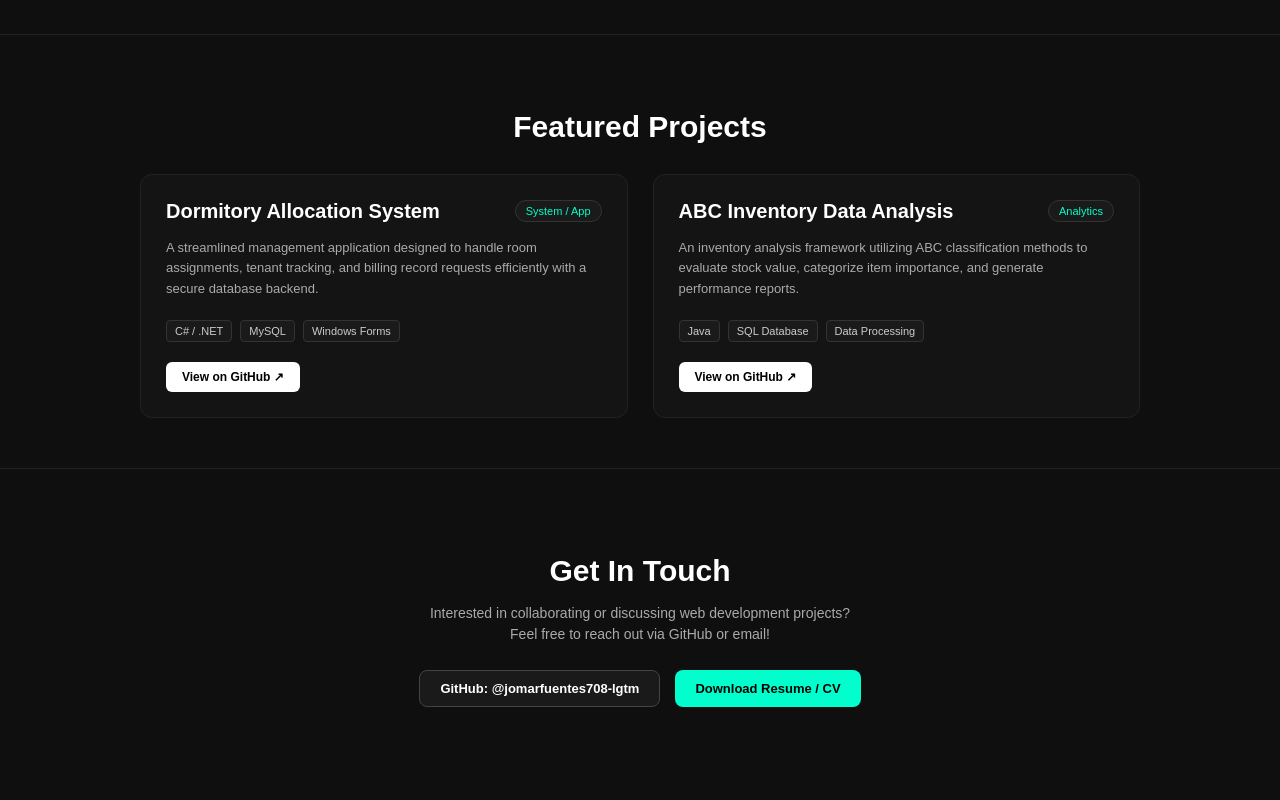
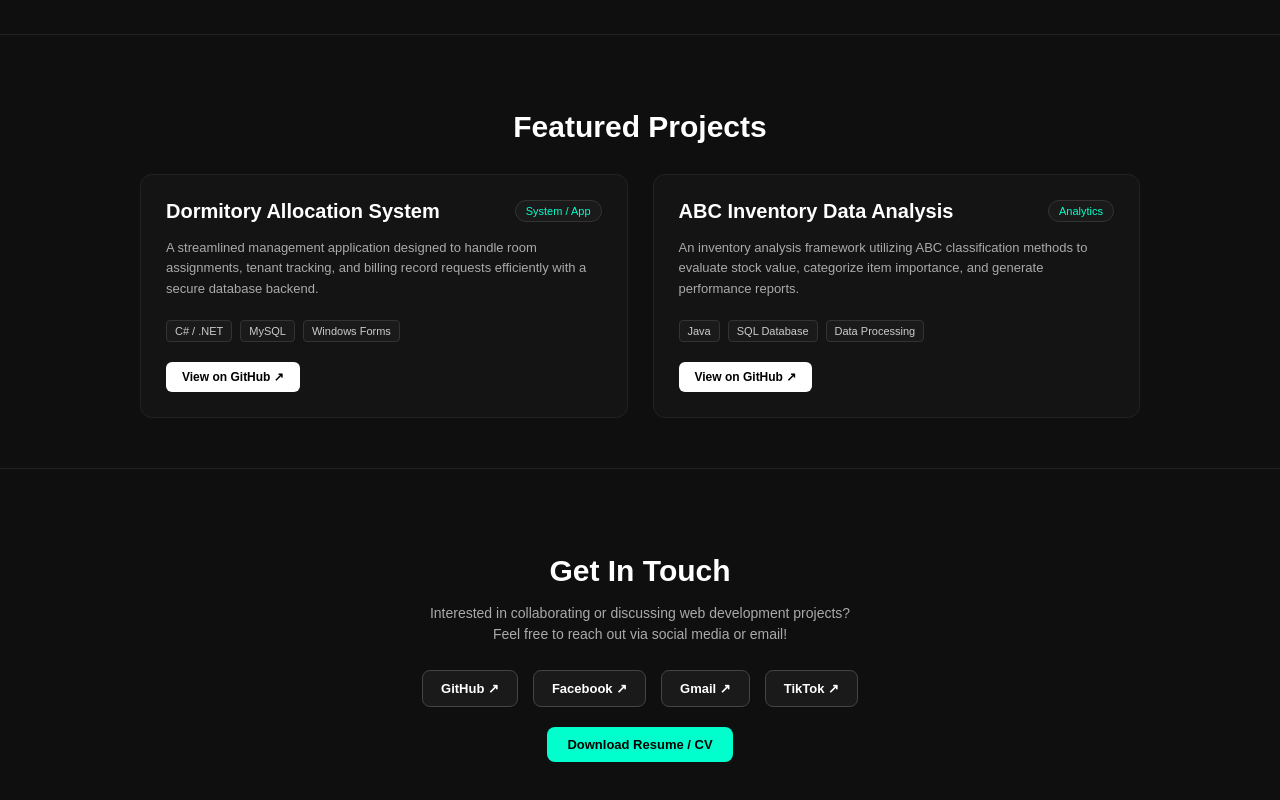
Before and after one commit to jomarfuentes708-lgtm/my-portfolio, a React (Vite) app in the folder My Porfolio/: page / in a window 1280 px wide. Shown: the part 1140-1940 px from the top of the page. Before the commit the page ends 1907 px from the top, so only its background shows below. Built offline with nearby package versions, Linux system fonts and the light colour scheme.

Commit message:
Add Facebook, Gmail, and TikTok contact buttons

```diff
--- a/My Porfolio/src/App.jsx
+++ b/My Porfolio/src/App.jsx
@@ -12,8 +12,8 @@ export default function App() {
   const [isPlaying, setIsPlaying] = useState(false);
   const audioRef = useRef(null);
 
-  // Images for the Slider
- const groupImages = ["/group1.jpg", "/group2.jpg"];
+  // Images for the Slider (2 images)
+  const groupImages = ["/group1.jpg", "/group2.jpg"];
   const [currentImageIndex, setCurrentImageIndex] = useState(0);
 
   useEffect(() => {
@@ -54,7 +54,7 @@ export default function App() {
   const handleDownloadCV = () => {
     const element = document.createElement("a");
     const file = new Blob([
-      "JOMAR FUENTES\nAspiring Web Developer\nCollege Student at Computer Communication Development Institute\n\nSkills: C#, Java, React with Vite, SQL, MySQL, Git, Tailwind CSS\nProjects: Dormitory Allocation System, ABC Inventory Data Analysis\nGitHub: https://github.com/jomarfuentes708-lgtm"
+      "JOMAR FUENTES\nAspiring Web Developer\nCollege Student at Computer Communication Development Institute\n\nSkills: C#, Java, React with Vite, SQL, MySQL, Git, Tailwind CSS\nProjects: Dormitory Allocation System, ABC Inventory Data Analysis\nGitHub: https://github.com/jomarfuentes708-lgtm\nFacebook: https://www.facebook.com/jomar.fuentes.803520\nGmail: jomarfuentes708@gmail.com\nTikTok: @jomarfuentes3872"
     ], { type: 'text/plain' });
     element.href = URL.createObjectURL(file);
     element.download = "Jomar_Fuentes_CV.txt";
@@ -329,17 +329,44 @@ export default function App() {
       <div id="contact" style={{ padding: '60px 20px', textAlign: 'center' }}>
         <h2 style={{ fontSize: '30px', fontWeight: 'bold', marginBottom: '15px' }}>Get In Touch</h2>
         <p style={{ fontSize: '14px', color: '#aaa', maxWidth: '450px', margin: '0 auto 25px auto', lineHeight: '1.5' }}>
-          Interested in collaborating or discussing web development projects? Feel free to reach out via GitHub or email!
+          Interested in collaborating or discussing web development projects? Feel free to reach out via social media or email!
         </p>
-        <div style={{ display: 'flex', justifyContent: 'center', gap: '15px', flexWrap: 'wrap' }}>
+
+        {/* Contact Links */}
+        <div style={{ display: 'flex', justifyContent: 'center', gap: '15px', flexWrap: 'wrap', marginBottom: '20px' }}>
           <a
             href="https://github.com/jomarfuentes708-lgtm"
             target="_blank"
             rel="noreferrer"
-            style={{ backgroundColor: '#1a1a1a', color: '#fff', border: '1px solid #444', padding: '10px 20px', borderRadius: '8px', textDecoration: 'none', fontWeight: 'bold', fontSize: '13px' }}
+            style={{ backgroundColor: '#1a1a1a', color: '#fff', border: '1px solid #444', padding: '10px 18px', borderRadius: '8px', textDecoration: 'none', fontWeight: 'bold', fontSize: '13px' }}
           >
-            GitHub: @jomarfuentes708-lgtm
+            GitHub ↗
           </a>
+          <a
+            href="https://www.facebook.com/jomar.fuentes.803520"
+            target="_blank"
+            rel="noreferrer"
+            style={{ backgroundColor: '#1a1a1a', color: '#fff', border: '1px solid #444', padding: '10px 18px', borderRadius: '8px', textDecoration: 'none', fontWeight: 'bold', fontSize: '13px' }}
+          >
+            Facebook ↗
+          </a>
+          <a
+            href="mailto:jomarfuentes708@gmail.com"
+            style={{ backgroundColor: '#1a1a1a', color: '#fff', border: '1px solid #444', padding: '10px 18px', borderRadius: '8px', textDecoration: 'none', fontWeight: 'bold', fontSize: '13px' }}
+          >
+            Gmail ↗
+          </a>
+          <a
+            href="https://www.tiktok.com/@jomarfuentes3872"
+            target="_blank"
+            rel="noreferrer"
+            style={{ backgroundColor: '#1a1a1a', color: '#fff', border: '1px solid #444', padding: '10px 18px', borderRadius: '8px', textDecoration: 'none', fontWeight: 'bold', fontSize: '13px' }}
+          >
+            TikTok ↗
+          </a>
+        </div>
+
+        <div>
           <button
             onClick={handleDownloadCV}
             style={{ backgroundColor: '#00ffcc', color: '#000', border: 'none', padding: '10px 20px', borderRadius: '8px', fontWeight: 'bold', fontSize: '13px', cursor: 'pointer' }}
```
